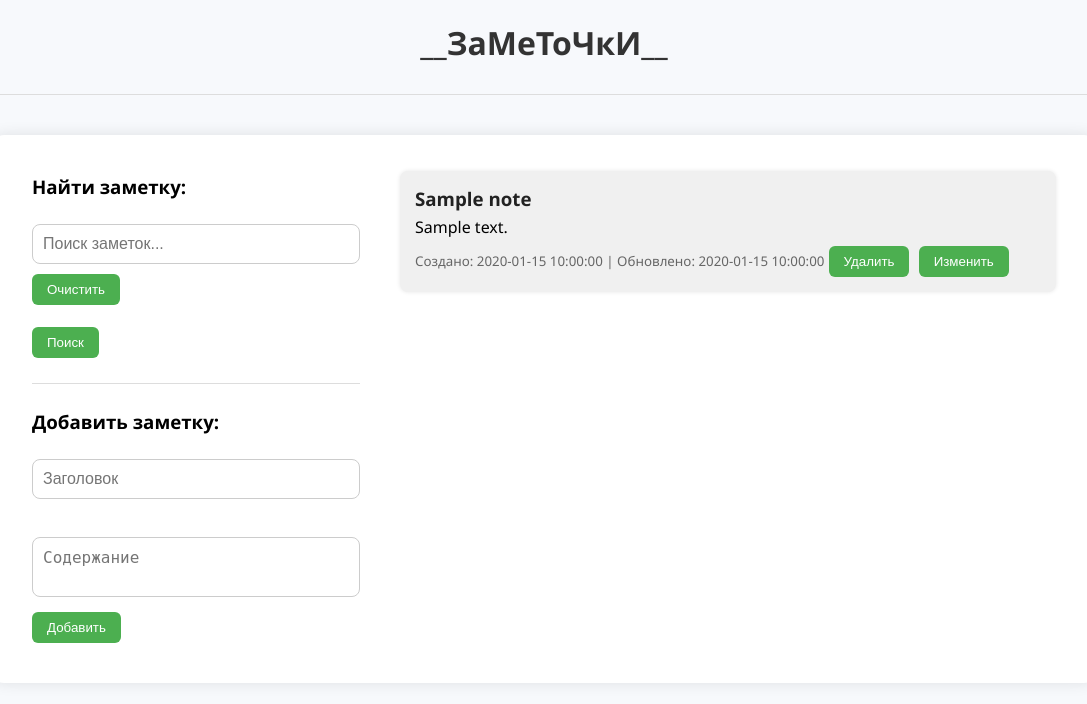
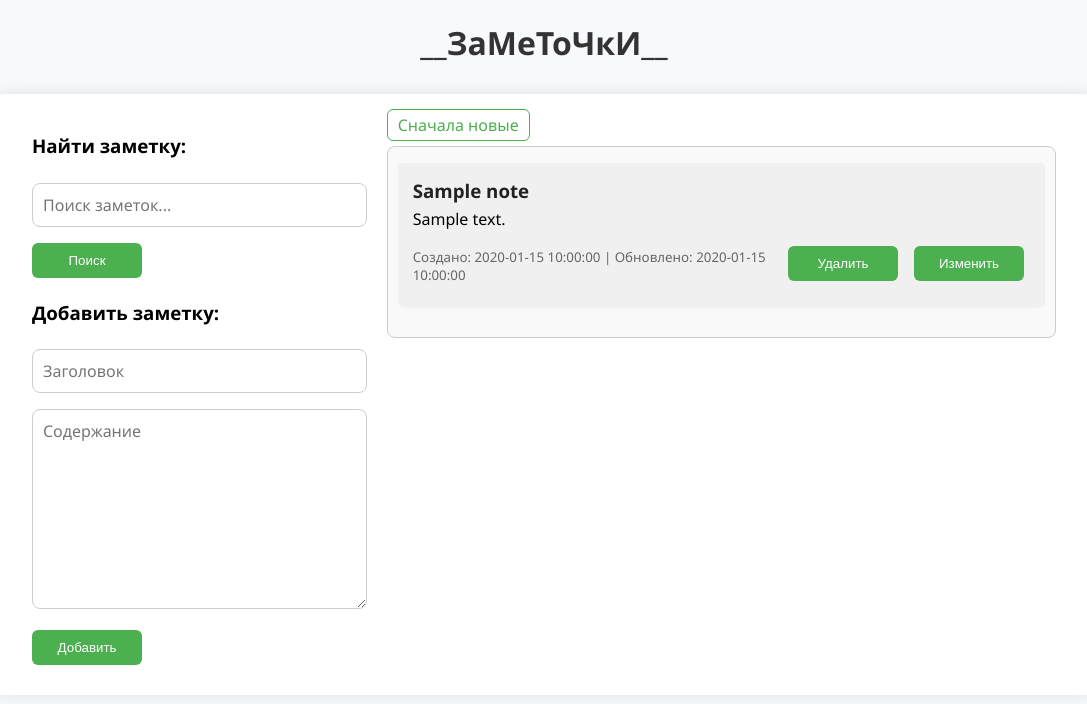
Before and after one commit to KiraFlamov/Web-Notes, a Flask app: template templates/index.html in a window 1280 px wide. Shown: the top 704 px of the page, without its empty margins (96-1183 px from the left). Run offline with Flask 3, Linux system fonts and the light colour scheme; the template is opened without the code that fills it: most values are stand-ins (such as "Sample title", 1, 10 or a date in 2020); one stand-in notice (Sample message) is shown.

Commit message:
сортировка и уведомления

```diff
--- a/app.py
+++ b/app.py
@@ -1,8 +1,9 @@
-from flask import Flask, render_template, request, redirect, url_for
+from flask import Flask, render_template, request, redirect, url_for, flash, get_flashed_messages
 import json
 from datetime import datetime
 
 app = Flask(__name__)
+app.secret_key = "1"
 
 def load_notes():
     try:
@@ -18,8 +19,10 @@
 
 @app.route("/")
 def index():
+    sort_order = request.args.get("sort", "asc")  # получаем параметр сортировки, по умолчанию "asc"
     notes = load_notes()
-    return render_template("index.html", notes=notes)
+    notes.sort(key=lambda x: x["updated"], reverse=(sort_order == "desc"))
+    return render_template("index.html", notes=notes, sort_order=sort_order)
 
 @app.route("/add", methods=["POST"])
 def add():
@@ -36,6 +39,7 @@
         'updated': now
     })
     save_notes(notes)
+    flash("Заметка успешно сохранена!")
     return redirect(url_for("index"))
 
 @app.route("/delete/<int:note_id>", methods=["POST"])
@@ -44,6 +48,7 @@
     notes = load_notes()
     new_notes = [note for note in notes if note['id'] != note_id]
     save_notes(new_notes)
+    flash('Заметка удалена!')
     return redirect(url_for("index"))
 
 @app.route("/edit/<int:note_id>", methods=["GET", "POST"])
@@ -59,6 +64,7 @@
         note["content"] = request.form.get("content")
         note["updated"] = datetime.now().strftime("%Y-%m-%d %H:%M:%S")
         save_notes(notes)
+        flash("Заметка успешно сохранена!")
         return redirect(url_for("index"))
 
     return render_template("edit.html", note=note)
--- a/static/style.css
+++ b/static/style.css
@@ -11,7 +11,7 @@
     display: flex;
     gap: 20px;
     width: 80%;
-    margin: 40px auto;
+    margin: 0 auto;
     background: white;
     padding: 20px 40px;
     border-radius: 12px;
@@ -25,7 +25,6 @@
 
 .right-panel {
     flex: 2;             /* правая панель занимает больше места */
-    padding-left: 20px;
 }
 
 /* Заголовок */
@@ -35,14 +34,10 @@
     margin-bottom: 30px;
 }
 
-/* ====== ФОРМА ДОБАВЛЕНИЯ ====== */
-form {
-    margin-bottom: 20px;
-}
-
 input[type="text"],
 textarea {
-    resize: none;
+    font-family: 'Segoe UI', Tahoma, sans-serif;
+    resize: vertical;
     width: 100%;
     padding: 10px;
     margin-top: 6px;
@@ -52,31 +47,88 @@
     box-sizing: border-box;
     font-size: 16px;
 }
+.content-textarea{
+    height: 200px;
+}
 
 /* ====== КНОПКИ ====== */
 button {
+    width: 110px;
+    display: inline;
+    height: 35px;
     background-color: #4CAF50;
     color: white;
     border: none;
     padding: 8px 15px;
     border-radius: 6px;
     cursor: pointer;
-    transition: background-color 0.3s;
-    margin-right: 5px;
+    margin-right: 6px;
+    margin-top: 6px;
+    margin-bottom: 10px;
 }
+
+.note-footer {
+    display: flex;                /* горизонтальное расположение */
+    justify-content: space-between; /* дата слева, кнопки справа */
+    align-items: center;          /* вертикальное выравнивание по центру */
+    margin-top: 10px;
+}
+
+.note-buttons {
+    display: flex;               /* кнопки рядом друг с другом */
+    gap: 10px;                   /* расстояние между кнопками */
+}
+
+.note-buttons button {
+    min-width: 80px;             /* минимальная ширина */
+    max-width: 120px;            /* максимальная ширина */
+    flex: 1 1 auto;              /* кнопки растягиваются в пределах блока */
+}
+
 
 button:hover {
     background-color: #45a049;
+    transform: scale(1.05);  /* слегка увеличивается */
+    transition: all 0.3s;    /* плавный переход */
+
 }
 
 button[type="submit"]:disabled {
     opacity: 0.5;
 }
 
+.sort-toggle a {
+    text-decoration: none;
+    color: #4CAF50;
+    padding: 4px 10px;
+    border: 1px solid #4CAF50;
+    border-radius: 6px;
+    transition: background-color 0.3s, color 0.3s;
+}
+
+.sort-toggle a:hover {
+    background-color: #4CAF50;
+    color: white;
+}
+
 /* ====== СПИСОК ЗАМЕТОК ====== */
+
+.notes-list {
+    max-height: 550px;   /* фиксированная высота блока */
+    overflow-y: auto;    /* вертикальная полоса прокрутки, если содержимого больше */
+    padding-left: 10px;
+    padding-right: 10px;
+    margin-top: 10px;
+    border: 1px solid #ccc;
+    border-radius: 8px;
+    background-color: #f9f9f9;
+}
+
+
 ul {
     list-style-type: none;
     padding: 0;
+    overflow-y: auto;
 }
 
 li {
@@ -85,6 +137,7 @@
     padding: 15px;
     margin-bottom: 15px;
     box-shadow: 0 0 4px rgba(0,0,0,0.1);
+    overflow-wrap: anywhere;     /* перенос текста где угодно */
 }
 
 li h3 {
@@ -127,3 +180,25 @@
     border: none;
     border-top: 1px solid #ddd;
 }
+
+/* ====== Уведомления ====== */
+.notification {
+    position: fixed;       /* фиксируем относительно окна браузера */
+    top: 20px;             /* отступ от верха страницы */
+    left: 40%;             /* по центру горизонтально */
+    background-color: #4CAF50;  /* зелёный фон */
+    color: white;               /* белый текст */
+    padding: 10px 15px;         /* внутренние отступы */
+    border-radius: 6px;         /* скругление углов */
+    margin-bottom: 20px;        /* отступ снизу от других элементов */
+    text-align: center;          /* текст по центру */
+    font-weight: bold;           /* жирный текст */
+    box-shadow: 0 2px 6px rgba(0,0,0,0.2); /* лёгкая тень для объёма */
+    opacity: 0;               /* начальная прозрачность */
+    transform: translateY(-10px); /* чуть сдвинут вверх */
+    transition: opacity 0.5s, transform 0.5s; /* плавный переход */
+}
+.notification.show {
+    opacity: 1;               /* видимость */
+    transform: translateY(0); /* возвращаем на место */
+}
--- a/templates/index.html
+++ b/templates/index.html
@@ -8,7 +8,21 @@
 <body>
     <h1>__ЗаМеТоЧкИ__</h1>
 
-    <hr>
+    <!-- Форма для уведомлений -->
+    {% with messages = get_flashed_messages() %}
+        {% if messages %}
+            <div class="notification">{{ messages[0] }}</div>
+            <script>
+                const note = document.querySelector('.notification');
+                if (note) {
+                    note.classList.add('show'); // делаем видимым
+                    setTimeout(() => {
+                      note.classList.remove('show'); // <скрываем></скрываем>
+                    }, 1500); // через 1.5 секунды
+                }
+            </script>
+        {% endif %}
+    {% endwith %}
 
     <div class="container">
         <div class="left-panel">
@@ -16,22 +30,18 @@
             <h3>Найти заметку:</h3>
             <form action="{{ url_for('search') }}" method="get">
                 <input type="text" id="search-input" name="query" placeholder="Поиск заметок..." value="{{ query }}" required>
-                <button type="button" onclick="document.getElementById('search-input').value = '';">Очистить</button>
+                <!--<button type="button" onclick="document.getElementById('search-input').value = '';">Очистить</button>*-->
+                <button type="submit" style="float: left";>Поиск</button>
+            </form>
+
             <br>
             <br>
-                <button type="submit">Поиск</button>
-            </form>
-
-            <hr>
-
             <!-- Форма для добавления -->
             <h3>Добавить заметку:</h3>
+
             <form action="{{ url_for('add') }}" method="post">
                 <input type="text" name="title" placeholder="Заголовок" required>
-                <br>
-                <br>
-                <textarea name="content" placeholder="Содержание" required></textarea>
-                <br>
+                <textarea class="content-textarea" name="content" placeholder="Содержание" required></textarea>
                 <button type="submit">Добавить</button>
             </form>
         </div>
@@ -44,33 +54,44 @@
                 <h3>Результаты поиска для "{{ query }}"</h3>
                 <p>Найдено заметок: {{ number_of_queries }}</p>
                 <form action="{{ url_for('index') }}" method="get">
-                    <button type="submit">Вернуться к списку заметок</button>
+                    <button type="submit">Назад</button>
                 </form>
             {% endif %}
 
             <!-- Список заметок -->
             {% if notes %}
+
+            <div class="sort-toggle">
+                {% if sort_order == "asc" %}
+                    <a href="{{ url_for('index', sort='desc') }}">Сначала старые</a>
+                {% else %}
+                    <a href="{{ url_for('index', sort='asc') }}">Сначала новые</a>
+                {% endif %}
+            </div>
+                <div class="notes-list">
                     <ul>
                         {% for note in notes %}
                             <li>
                                 <h3>{{ note.title }}</h3>
                                 <p>{{ note.content }}</p>
-                            <small>Создано: {{ note.created }} | Обновлено: {{ note.updated }}</small>
 
+                                <div class="note-footer">
+                                    <small class="note-date">Создано: {{ note.created }} | Обновлено: {{ note.updated }}</small>
+                                    <div class="note-buttons">
                                         <!-- Кнопка удаления -->
-                            <form action="{{ url_for('delete', note_id=note.id) }}" method="post" style="display:inline;">
-                                <button type="submit" onclick="return confirm('Удалить заметку?');">Удалить</button>
+                                        <form action="{{ url_for('delete', note_id=note.id) }}" method="post">
+                                            <button type="submit" onclick="return confirm('Удалить заметку?')">Удалить</button>
                                         </form>
-
-
-                            <form action="{{ url_for('edit', note_id=note.id) }}" method="get" style="display:inline;">
+                                        <!-- Кнопка редактирования -->
+                                        <form action="{{ url_for('edit', note_id=note.id) }}" method="get">
                                             <button type="submit">Изменить</button>
                                         </form>
-
+                                    </div>
+                                </div>
                             </li>
                         {% endfor %}
                     </ul>
-
+                </div>
             {% else %}
                 {% if search %}
                 {% else %}
@@ -78,5 +99,6 @@
                 {% endif %}
             {% endif %}
         </div>
+    </div>
 </body>
 </html>
```
Also changed, not shown: notes.json (+125 -20 lines), templates/edit.html (+11 -8 lines). Lines whose indentation alone changed are shown as unchanged.
